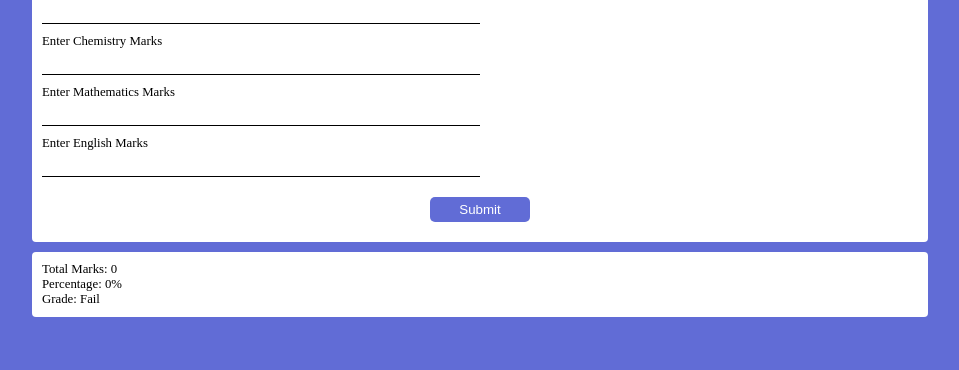
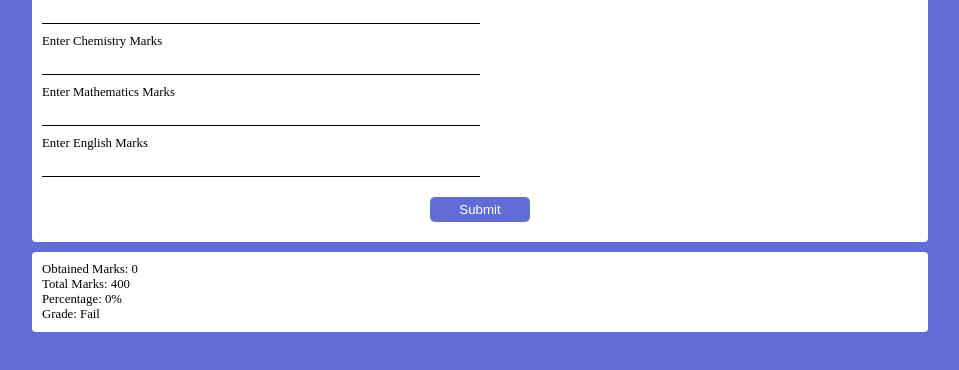
Before and after one commit to jawadmehmood/Percentage-Program-Using-DOM-Manipulation, a plain HTML site: page index.html in a window 1280 px wide. Both pictures are taken after a click on the button "Submit". Shown: the part 82-452 px from the top of the page, without its empty margins (160-1119 px from the left). Drawn offline with Linux system fonts and the light colour scheme.

Commit message:
Completed

```diff
--- a/app.js
+++ b/app.js
@@ -11,8 +11,8 @@ function result(){
         alert("Marks can't be greater than 100 and less than 0.");
     }
     else{
-        var totalMarks = +physics.value + +chemistry.value + +mathematics.value + +english.value;
-        var percentage = (totalMarks / 400) * 100;
+        var obtainedMarks = +physics.value + +chemistry.value + +mathematics.value + +english.value;
+        var percentage = (obtainedMarks / 400) * 100;
         var grade;
         if(percentage >= 80){
             grade = 'A+';
@@ -29,7 +29,7 @@ function result(){
         else{
             grade = "Fail";
         }
-        paraOne.innerHTML = 'Total Marks: ' + totalMarks;
+        paraOne.innerHTML = 'Obtained Marks: ' + obtainedMarks;
         paraTwo.innerHTML = 'Percentage: ' + percentage + '%';
         paraThree.innerHTML = 'Grade: ' + grade;
     }
--- a/index.html
+++ b/index.html
@@ -32,7 +32,8 @@
         </form>
     </div>
     <div class="container-two">
-        <p id="para-one">Total Marks:</p>
+        <p id="para-one">Obtained Marks:</p>
+        <p>Total Marks: 400</p>
         <p id="para-two">Percentage:</p>
         <p id="para-three">Grade:</p>
     </div>
```
